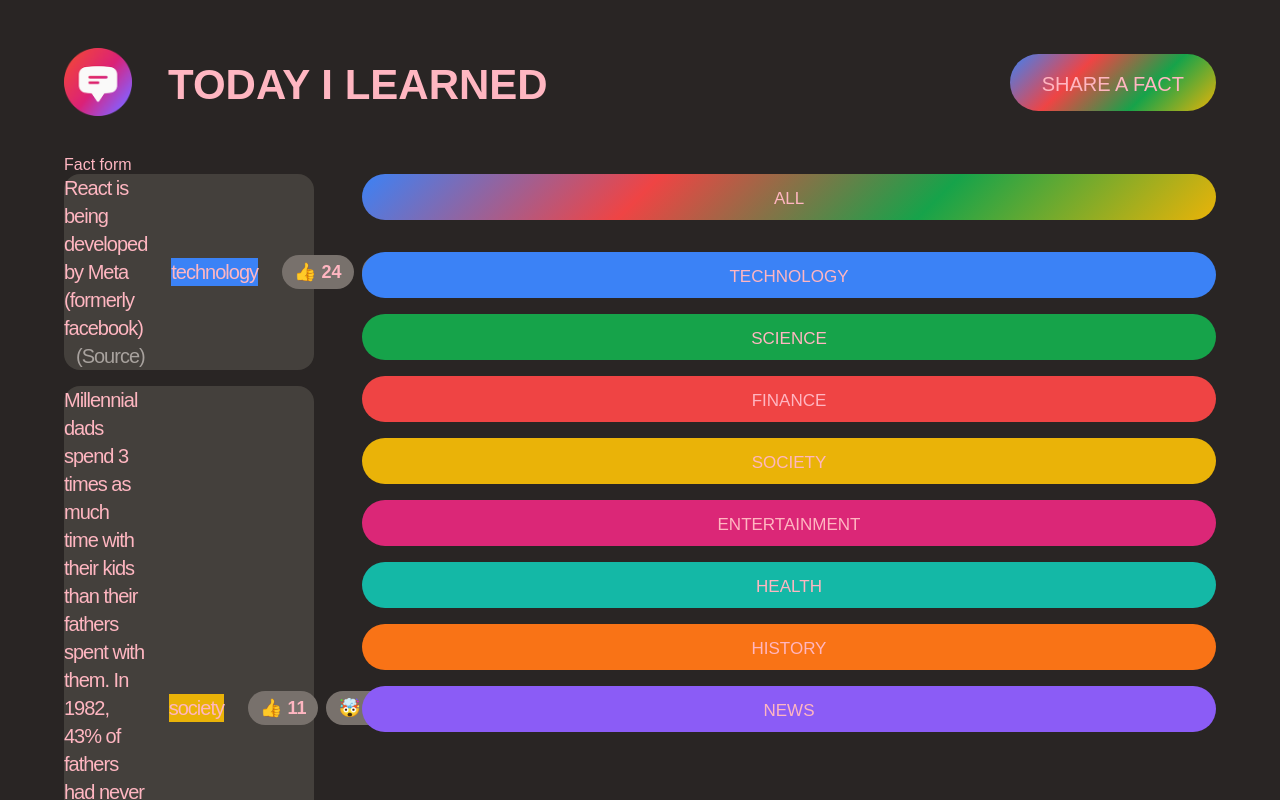
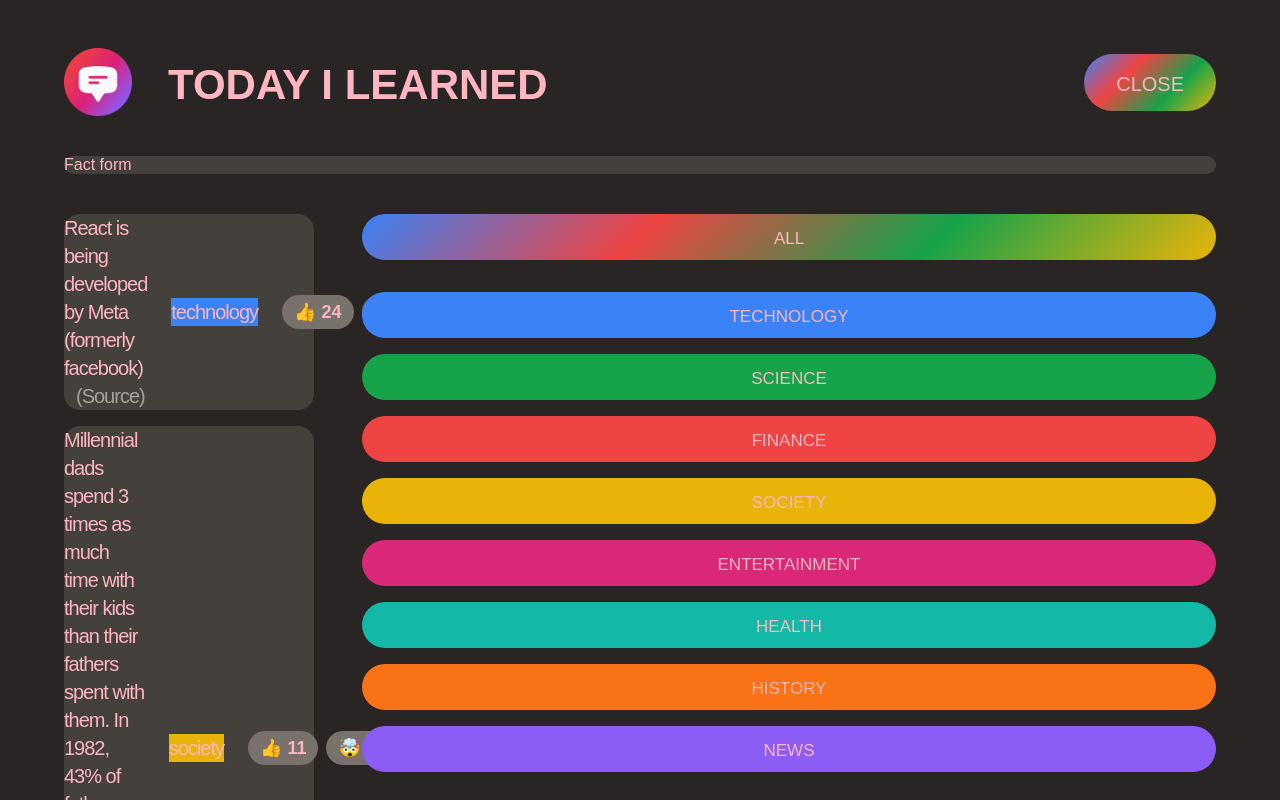
Before and after one commit to stellasunnn/beauty-sharing-blog-web, a React (Create React App) app: page / in a window 1280 px wide. Both pictures are taken after a click on the button "SHARE A FACT". Shown: the top 800 px of the page. Built offline with nearby package versions, Linux system fonts and the light colour scheme; a web font is replaced by a local one.

Commit message:
creating the header component

```diff
--- a/src/App.js
+++ b/src/App.js
@@ -51,10 +51,25 @@ function Counter() {
 function App() {
   const [showForm, setShowForm] = useState(false);
 
+
+  return (
+    <>
+    <Header showForm = {showForm} setShowForm = {setShowForm}/>
+
+
+    {showForm ? <NewfactForm /> : null }
+
+      <main className = "main">
+      <FactList />
+      <CategoryFilter />
+  </main>
+  </>
+  );
+}
+
+function Header({showForm, setShowForm}) {
   const appTitle = "Today I Learned";
   return (
-    <>
-    {/* HEADER */}
    <header className="header">
   <div className="logo">
     <img
@@ -68,23 +83,16 @@ function App() {
 
 
   <button className="btn btn-large btn-open"
-    onClick = {() => setShowForm((show)=> !show)}>Share a fact</button>
+  onClick = {() => setShowForm((show)=> !show)}>
+    {showForm ? "Close" : "Share a fact"}
+    </button>
 
 </header>
-
-
-    {showForm ? <NewfactForm /> : null }
-
-      <main class = "main">
-      <FactList />
-      <CategoryFilter />
-  </main>
-  </>
-  );
+  )
 }
 
 function NewfactForm(){
-  return <form>Fact form</form>;
+  return <form className="fact-form">Fact form</form>;
 }
 const CATEGORIES = [
   { name: "technology", color: "#3b82f6" },
```
Lines whose indentation alone changed are shown as unchanged.
